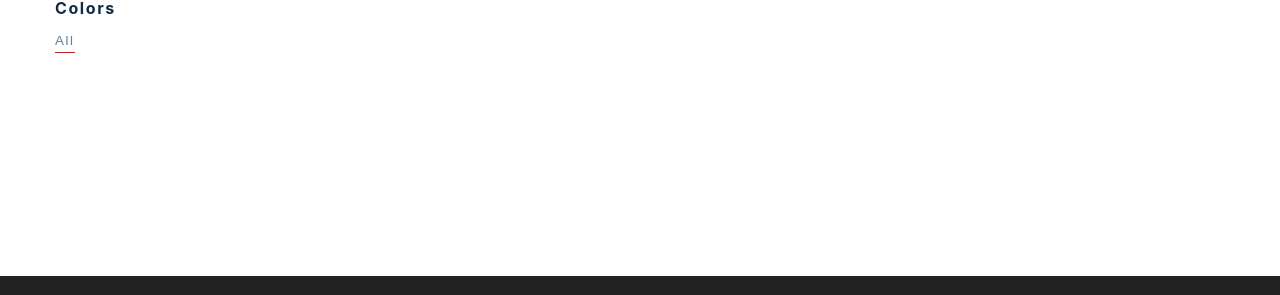
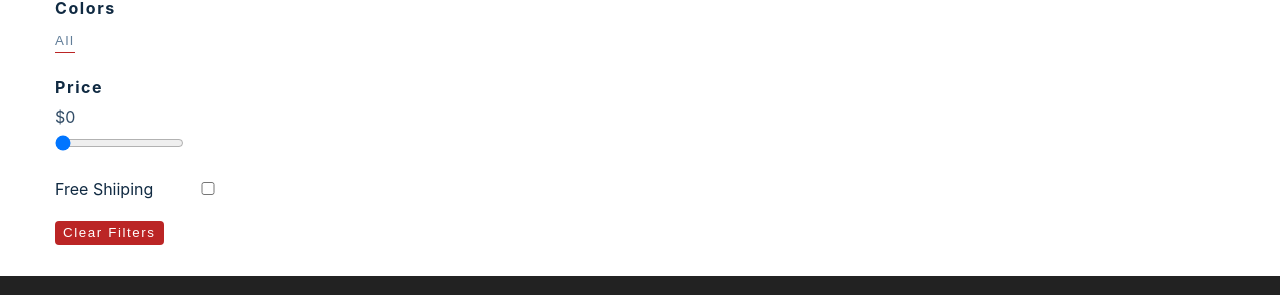
Before and after one commit to A-SH-V2021/store01-092021, a React (Create React App) app: page /Products in a window 1280 px wide. Shown: the part 508-803 px from the top of the page. Built offline with nearby package versions, Linux system fonts and the light colour scheme; no server answers.

Commit message:
complete filters ui & reducer

```diff
--- a/src/components/Filters.js
+++ b/src/components/Filters.js
@@ -14,7 +14,7 @@ const Filters = () => {
       min_price,
       max_price,
       price,
-      shippng,
+      shipping,
     },
     updateFilter,
     clearFilter,
@@ -62,7 +62,7 @@ const Filters = () => {
           {/* company section */}
           <div className="form-control">
             <h5>company </h5>
-            <select name="company" onChange={updateFilter} className="company">
+            <select name="company" value={company} onChange={updateFilter} className="company">
               {companies.map((com, idx) => {
                 return (
                   <option key={idx} value={com}>
@@ -81,6 +81,7 @@ const Filters = () => {
                 if (c === "all") {
                   return (
                     <button
+                      key={idx}
                       className={color === c ? "all-btn active" : "all-btn"}
                       name="color"
                       value={c}
@@ -106,7 +107,37 @@ const Filters = () => {
             </div>
           </div>
           {/* end colors */}
+          {/* price input */}
+          <div className="form-control">
+            <h5>price</h5>
+            <p className="price">${price / 100}</p>
+            <input
+              type="range"
+              name="price"
+              id="price"
+              min={min_price}
+              max={max_price}
+              value={price}
+              onChange={updateFilter}
+            />
+          </div>
+          {/* end price input */}
+          {/* shipping */}
+          <div className="form-control shipping">
+            <label htmlFor="shipping">free shiiping</label>
+            <input
+              type="checkbox"
+              name="shipping"
+              id="shipping"
+              checked={shipping}
+              onChange={updateFilter}
+            />
+          </div>
+          {/* end shipping */}
         </form>
+        <button className="clear-btn" onClick={clearFilter}>
+          clear filters
+        </button>
       </div>
     </Wrapper>
   );
--- a/src/context/filter_context.js
+++ b/src/context/filter_context.js
@@ -25,7 +25,7 @@ const initialState = {
     min_price: 0,
     max_price: 0,
     price: 0,
-    shippng: false,
+    shipping: false,
   },
 };
 
@@ -40,9 +40,9 @@ export const FilterProvider = ({ children }) => {
   }, [products]);
 
   useEffect(() => {
-    dispatch({type:FILTER_PRODUCTS})
+    dispatch({ type: FILTER_PRODUCTS });
     dispatch({ type: SORT_PRODUCTS });
-  }, [products, state.sort,state.filters]);
+  }, [products, state.sort, state.filters]);
 
   const listView = () => {
     dispatch({ type: SET_LISTVIEW });
@@ -56,14 +56,24 @@ export const FilterProvider = ({ children }) => {
   };
 
   const updateFilter = (e) => {
-    let name=e.target.name
-    let value=e.target.value
-    console.log(name,value);
-   dispatch({type:UPDATE_FILTERS,payload:{name,value}})
-  }
+    let name = e.target.name;
+    let value = e.target.value;
+    if (name === "company") {
+      console.log(e.target.innerHTML);
+      value = e.target.value;
+    }
+    if (name === "price") {
+      value = Number(value);
+    }
+    if (name === "shipping") {
+      value = e.target.checked;
+    }
+    console.log(name, value);
+    dispatch({ type: UPDATE_FILTERS, payload: { name, value } });
+  };
   const clearFilter = () => {
-
-  }
+    dispatch({ type: CLEAR_FILTERS });
+  };
 
   return (
     <FilterContext.Provider
--- a/src/reducers/filter_reducer.js
+++ b/src/reducers/filter_reducer.js
@@ -62,12 +62,28 @@ const filter_reducer = (state, action) => {
   }
   if (action.type === UPDATE_FILTERS) {
     let { name, value } = action.payload;
+
     return { ...state, filters: { ...state.filters, [name]: value } };
   }
 
-  if (action.type===FILTER_PRODUCTS) {
+  if (action.type === FILTER_PRODUCTS) {
     console.log(`filtering`);
-    return {...state}
+    return { ...state };
+  }
+
+  if (action.type === CLEAR_FILTERS) {
+    return {
+      ...state,
+      filters: {
+        ...state.filters,
+        text: "",
+        category: "all",
+        company: "all",
+        color: "all",
+        price: state.filters.max_price,
+        shipping: false,
+      },
+    };
   }
 
   throw new Error(`No Matching "${action.type}" - action type`);
```
